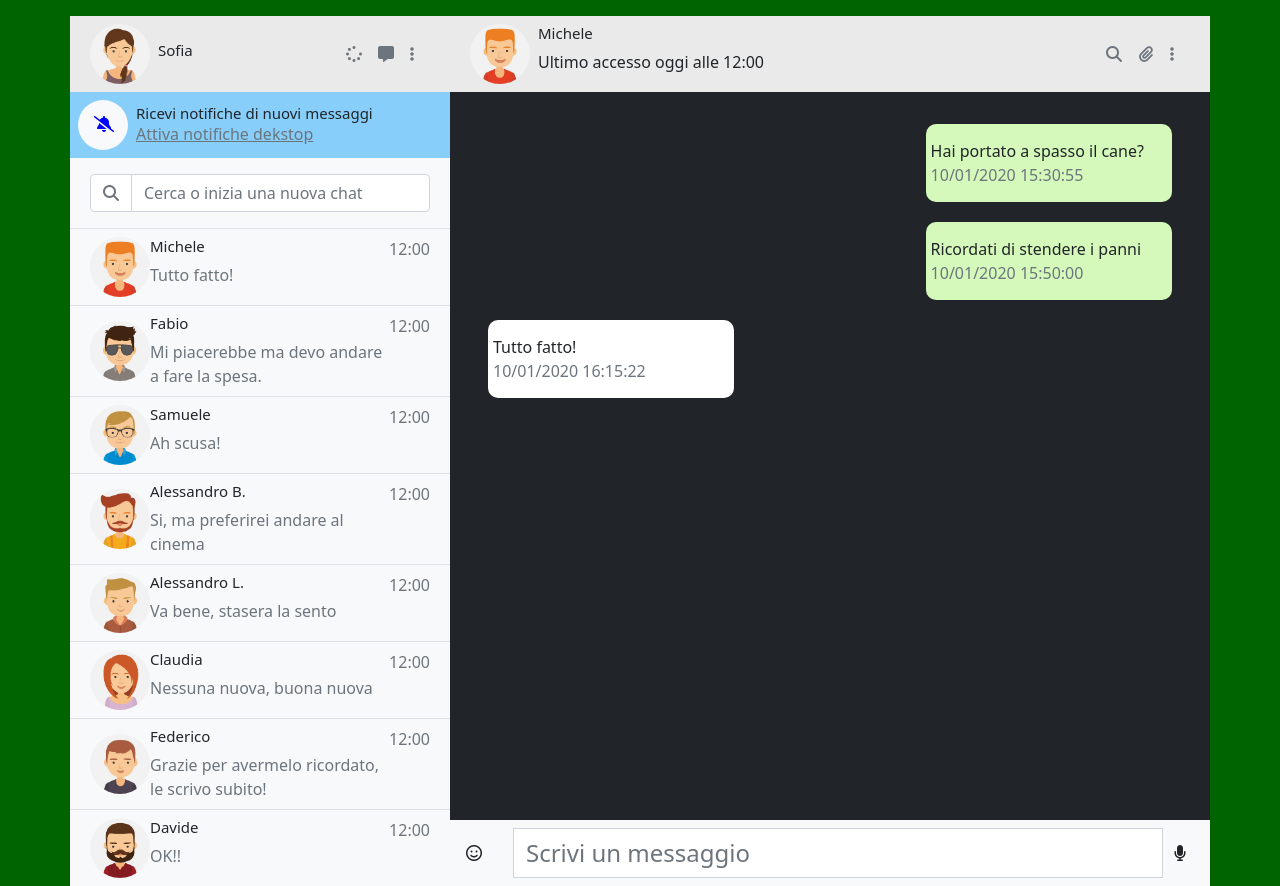
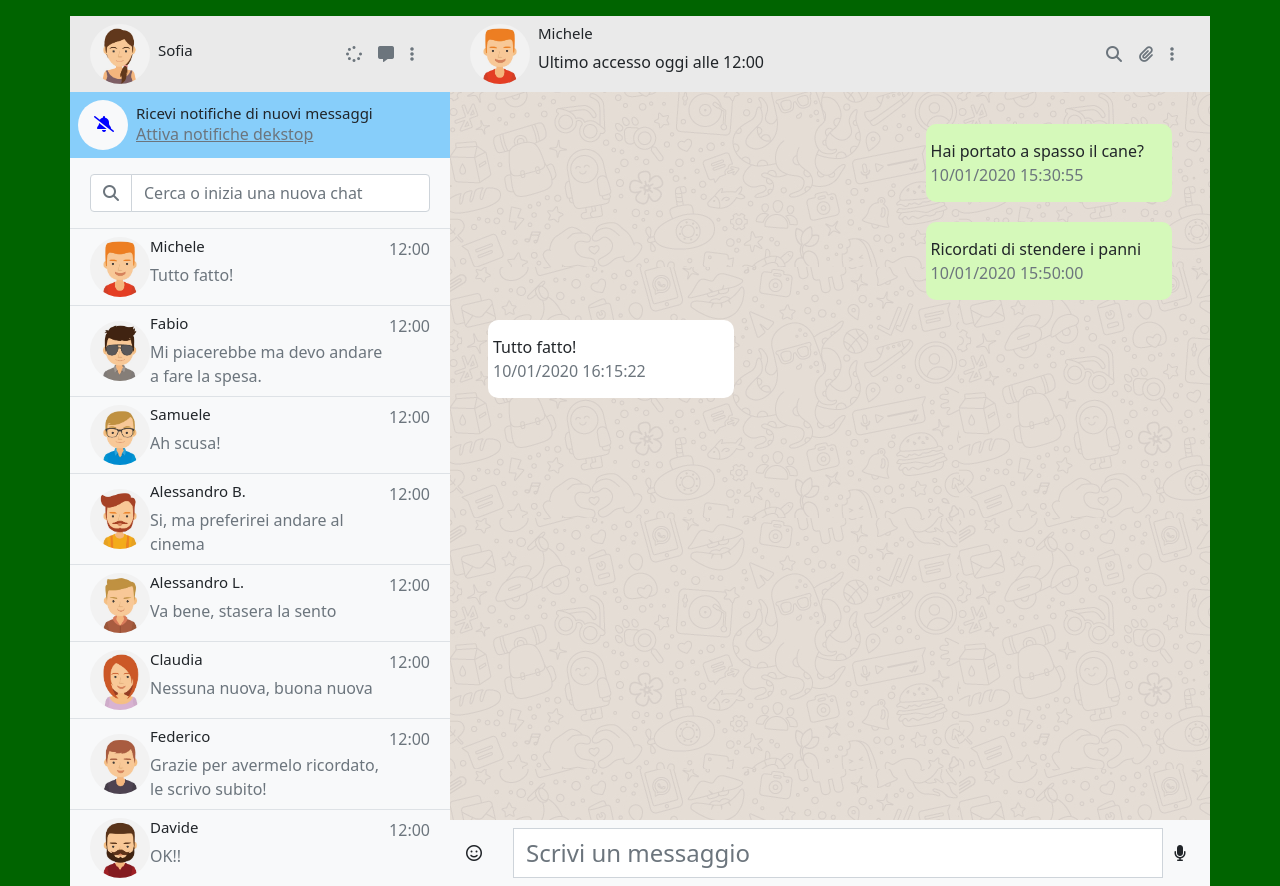
Before and after one commit to gioiascari/vue-boolzapp, a plain HTML site: page Milestone 2/index.html in a window 1280 px wide. Drawn offline with nearby package versions, Linux system fonts and the light colour scheme.

Commit message:
bg-img riuscito sulle conversazioni

```diff
--- a/Milestone 2/css/style.css
+++ b/Milestone 2/css/style.css
@@ -9,7 +9,7 @@ body {
 }
 
 .bg-chat {
-  background-image: url("/img-bolzapp/mine.jpg");
+  background-image: url("../img-bolzapp/mine.jpg");
 }
 
 .w_25 {
--- a/Milestone 2/index.html
+++ b/Milestone 2/index.html
@@ -123,7 +123,7 @@
         <!--/PARTE SOFIA-->
         <!--PARTE MICHELE HEADER DESTRO-->
 
-        <div class="col-8 d-flex flex-column spaceBetween bg-dark">
+        <div class="col-8 d-flex flex-column spaceBetween bg-chat">
           <div class="row align-items-center bg-sofia p-2">
             <div class="col-6 d-flex">
               <div class="img-container w_25 me-2">
```
